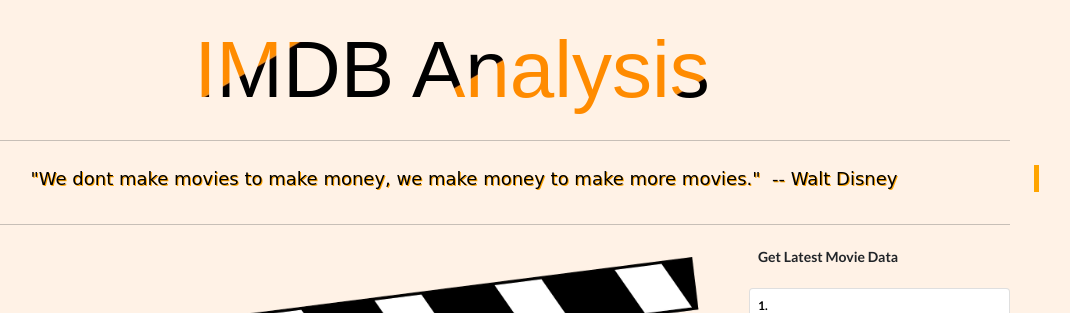
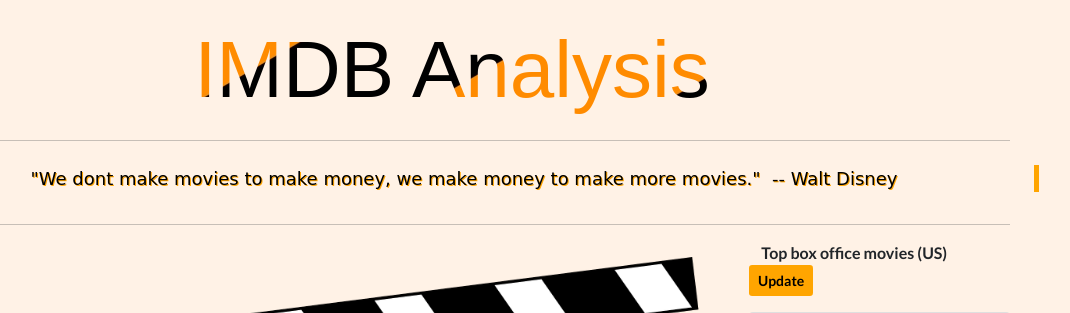
Before and after one commit to LP-116/Project-3, a Flask app: template IMDB_app/templates/index.html in a window 1280 px wide. Shown: the top 313 px of the page, without its empty margins (188-1258 px from the left). Run offline with Flask 2, Linux system fonts and the light colour scheme; the template is opened without the code that fills it, so the values that code supplies are empty; some libraries are stand-ins or nearby versions.

Commit message:
web scraping

```diff
--- a/IMDB_app/static/style.css
+++ b/IMDB_app/static/style.css
@@ -64,6 +64,11 @@
   text-decoration: none;
   color: black;
 
+}
+
+.btn {
+  background-color: orange;
+  color: black;
 }
 
 .btn1 {
--- a/IMDB_app/templates/index.html
+++ b/IMDB_app/templates/index.html
@@ -54,7 +54,7 @@
                 <p class="text4"> &nbsp &copy 2021 </p>
                 <img src="../static/images/clapper.png" width="500" height="450"> </div>
               <div class="col-lg-3">
-                <p class="scrape-button"><a class="btn btn-sm" href="../scrape" role="button"><b>Get Latest Movie Data</b></a></p>
+                <p class="top-heading"><b>&nbsp &nbsp Top box office movies (US) &nbsp &nbsp</b><a class="btn btn-sm" href="../scrape" role="button"><b>Update</b></a></p>
                 <div class="card">
                   <div class="card-body">
                     <ul style="list-style: none;">
```
